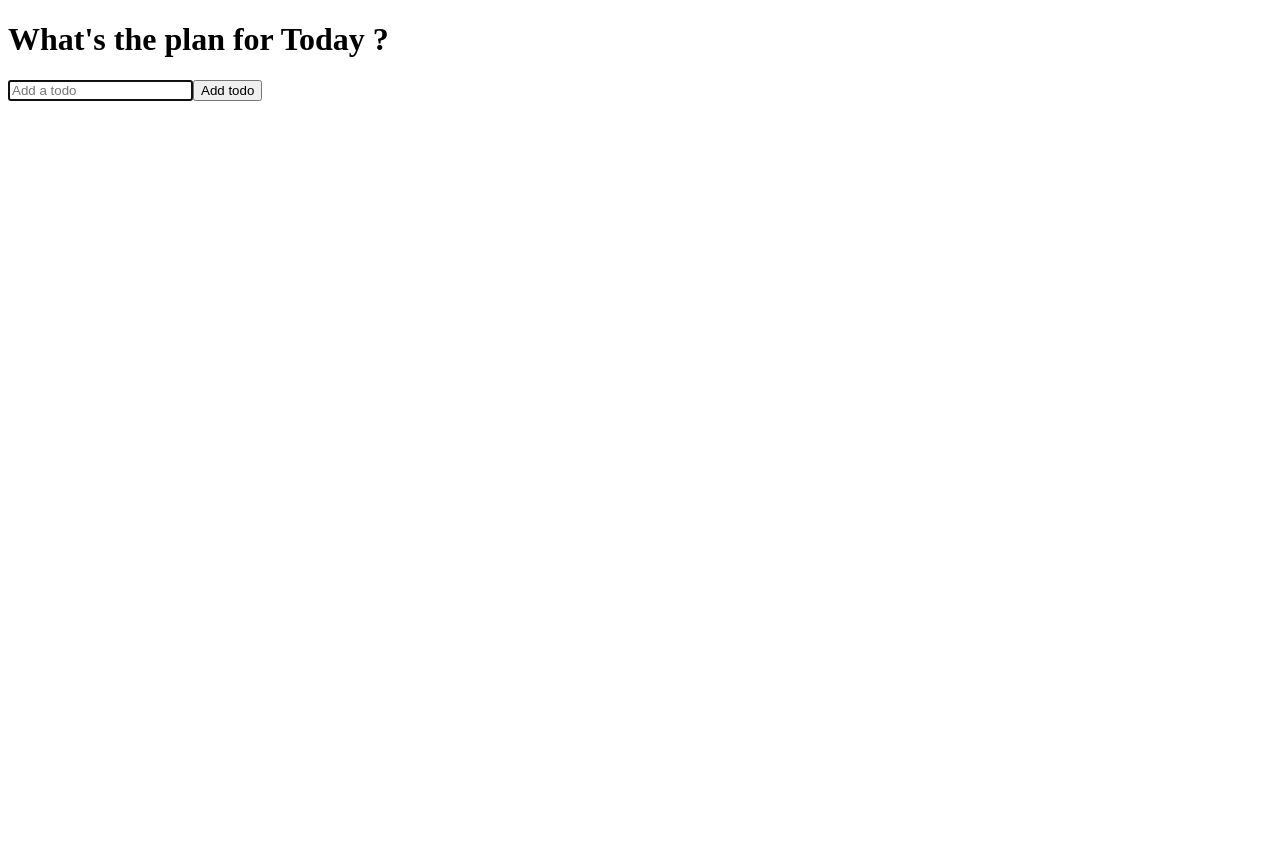
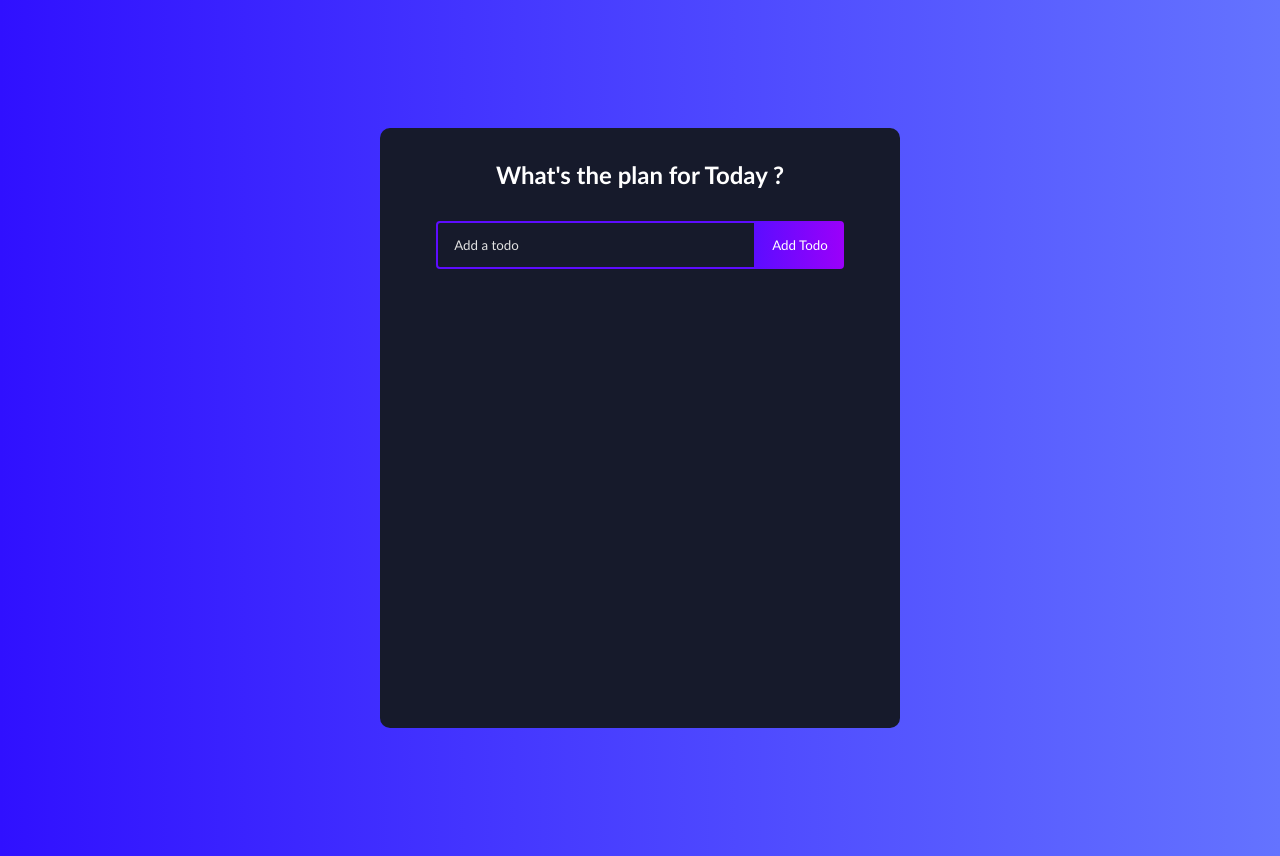
Before and after one commit to hafsa-aarifeen/To-Do-App, a React (Create React App) app: page / in a window 1280 px wide. Before the commit the page ends 800 px from the top, so only its background shows below. Built offline with nearby package versions, Linux system fonts and the light colour scheme.

Commit message:
styling & custom edit input

```diff
--- a/src/App.css
+++ b/src/App.css
@@ -1,38 +1,147 @@
-.App {
-  text-align: center;
+* {
+  box-sizing: border-box;
+  margin: 0;
+  padding: 0;
+  font-family: 'Trebuchet MS', 'Lucida Sans Unicode', 'Lucida Grande',
+    'Lucida Sans', Arial, sans-serif;
 }
 
-.App-logo {
-  height: 40vmin;
-  pointer-events: none;
+body {
+  background: linear-gradient(
+    90deg,
+    rgba(48, 16, 255, 1) 0%,
+    rgba(100, 115, 255, 1) 100%
+  );
+}
+.todo-app {
+  display: flex;
+  flex-direction: column;
+  justify-content: start;
+  width: 520px;
+  min-height: 600px;
+  background: #161a2b;
+  text-align: center;
+  margin: 128px auto;
+  border-radius: 10px;
+  padding-bottom: 32px;
 }
 
-@media (prefers-reduced-motion: no-preference) {
-  .App-logo {
-    animation: App-logo-spin infinite 20s linear;
-  }
+h1 {
+  margin: 32px 0;
+  color: #fff;
+  font-size: 24px;
 }
 
-.App-header {
-  background-color: #282c34;
-  min-height: 100vh;
-  display: flex;
-  flex-direction: column;
-  align-items: center;
-  justify-content: center;
-  font-size: calc(10px + 2vmin);
-  color: white;
+.complete {
+  text-decoration: line-through;
+  opacity: 0.4;
 }
 
-.App-link {
-  color: #61dafb;
+.todo-form {
+  margin-bottom: 32px;
 }
 
-@keyframes App-logo-spin {
-  from {
-    transform: rotate(0deg);
-  }
-  to {
-    transform: rotate(360deg);
-  }
+.todo-input {
+  padding: 14px 32px 14px 16px;
+  border-radius: 4px 0 0 4px;
+  border: 2px solid #5d0cff;
+  outline: none;
+  width: 320px;
+  background: transparent;
+  color: #fff;
 }
+
+.todo-input::placeholder {
+  color: #e2e2e2;
+}
+
+.todo-button {
+  padding: 16px;
+  border: none;
+  border-radius: 0 4px 4px 0;
+  cursor: pointer;
+  outline: none;
+  background: linear-gradient(
+    90deg,
+    rgba(93, 12, 255, 1) 0%,
+    rgba(155, 0, 250, 1) 100%
+  );
+  color: #fff;
+  text-transform: capitalize;
+}
+
+.todo-input.edit {
+  border: 2px solid #149fff;
+}
+
+.todo-button.edit {
+  background: linear-gradient(
+    90deg,
+    rgba(20, 159, 255, 1) 0%,
+    rgba(17, 122, 255, 1) 100%
+  );
+  padding: 16px 22px;
+}
+
+.todo-container {
+  display: flex;
+  flex-direction: row;
+  position: relative;
+}
+
+.todo-row {
+  display: flex;
+  justify-content: space-between;
+  align-items: center;
+  margin: 4px auto;
+  color: #fff;
+  background: linear-gradient(
+    90deg,
+    rgba(255, 118, 20, 1) 0%,
+    rgba(255, 84, 17, 1) 100%
+  );
+
+  padding: 16px;
+  border-radius: 5px;
+  width: 90%;
+}
+
+.todo-row:nth-child(4n + 1) {
+  background: linear-gradient(
+    90deg,
+    rgba(93, 12, 255, 1) 0%,
+    rgba(155, 0, 250, 1) 100%
+  );
+}
+
+.todo-row:nth-child(4n + 2) {
+  background: linear-gradient(
+    90deg,
+    rgba(255, 12, 241, 1) 0%,
+    rgba(250, 0, 135, 1) 100%
+  );
+}
+
+.todo-row:nth-child(4n + 3) {
+  background: linear-gradient(
+    90deg,
+    rgba(20, 159, 255, 1) 0%,
+    rgba(17, 122, 255, 1) 100%
+  );
+}
+
+.icons {
+  display: flex;
+  align-items: center;
+  font-size: 24px;
+  cursor: pointer;
+}
+
+.delete-icon {
+  margin-right: 5px;
+  color: #fff;
+}
+
+.edit-icon {
+  color: #fff;
+}
--- a/src/components/TodoForm.js
+++ b/src/components/TodoForm.js
@@ -1,7 +1,7 @@
 import React, { useState, useEffect, useRef } from 'react';
 
 function TodoForm(props) {
-const [input, setInput] = useState('');
+    const [input, setInput] = useState(props.edit ? props.edit.value : '');
 
     const inputRef = useRef(null);
 
@@ -25,21 +25,38 @@
     };
 
     return (
-    <form className='todo-form' onSubmit={handleSubmit}>
+        <form onSubmit={handleSubmit} className='todo-form'>
+          {props.edit ? (
+            <>
               <input
-        type='text'
+                placeholder='Update your item'
+                value={input}
+                onChange={handleChange}
+                name='text'
+                ref={inputRef}
+                className='todo-input edit'
+              />
+              <button onClick={handleSubmit} className='todo-button edit'>
+                Update
+              </button>
+            </>
+          ) : (
+            <>
+              <input
                 placeholder='Add a todo'
                 value={input}
+                onChange={handleChange}
                 name='text'
                 className='todo-input'
-        onChange={handleChange}
                 ref={inputRef}
               />
-        <button className='todo-button'>
+              <button onClick={handleSubmit} className='todo-button'>
                 Add todo
               </button>
+            </>
+          )}
         </form>
-  )
+      );
     }
 
-export default TodoForm
+    export default TodoForm;
```
Lines whose indentation alone changed are shown as unchanged.
